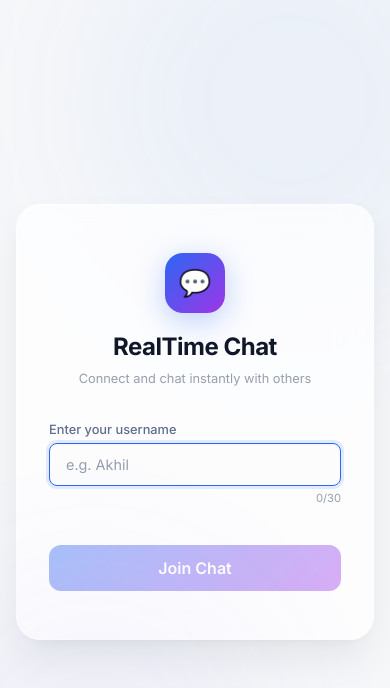
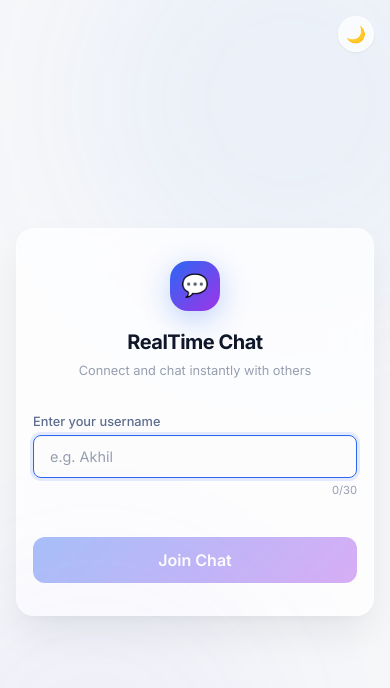
Before and after one commit to parankushamakhil/vedaz_assignment, a React (Vite) app in the folder real-time-chat/client/: page / in a window 390 px wide. Shown: the top 688 px of the page. Built offline with nearby package versions, Linux system fonts and the light colour scheme; no server answers.

Commit message:
added compatibility for phones and tablets

```diff
--- a/real-time-chat/client/src/components/Header/Header.jsx
+++ b/real-time-chat/client/src/components/Header/Header.jsx
@@ -1,9 +1,20 @@
+import { useState, useEffect } from 'react';
 import { useChatContext } from '../../context/ChatContext';
 import ConnectionStatus from '../Common/ConnectionStatus';
 import styles from './Header.module.css';
 
 const Header = ({ onToggleSidebar }) => {
   const { currentUser, connectionStatus, logout } = useChatContext();
+  const [darkMode, setDarkMode] = useState(() => {
+    return localStorage.getItem('theme') === 'dark';
+  });
+
+  useEffect(() => {
+    document.documentElement.setAttribute('data-theme', darkMode ? 'dark' : 'light');
+    localStorage.setItem('theme', darkMode ? 'dark' : 'light');
+  }, [darkMode]);
+
+  const toggleTheme = () => setDarkMode((prev) => !prev);
 
   return (
     <header className={styles.header} role="banner">
@@ -24,10 +35,25 @@ const Header = ({ onToggleSidebar }) => {
 
       <div className={styles.right}>
         <ConnectionStatus status={connectionStatus} />
-        <div className={styles.userInfo}>
-          <span className={styles.userLabel}>Logged in as</span>
-          <span className={styles.username}>{currentUser}</span>
+
+        <div className={styles.userBadge}>
+          <span className={styles.userAvatar}>
+            {currentUser ? currentUser.charAt(0).toUpperCase() : '?'}
+          </span>
+          <span className={styles.userName}>{currentUser}</span>
+          <span className={styles.onlineDot}></span>
         </div>
+
+        <button
+          className={styles.themeToggle}
+          onClick={toggleTheme}
+          aria-label={darkMode ? 'Switch to light mode' : 'Switch to dark mode'}
+          id="theme-toggle-btn"
+          title={darkMode ? 'Light mode' : 'Dark mode'}
+        >
+          <span className={styles.themeIcon}>{darkMode ? '☀️' : '🌙'}</span>
+        </button>
+
         <button
           className={styles.logoutBtn}
           onClick={logout}
--- a/real-time-chat/client/src/components/Header/Header.module.css
+++ b/real-time-chat/client/src/components/Header/Header.module.css
@@ -11,6 +11,7 @@
   position: relative;
   z-index: 10;
   box-shadow: var(--shadow-xs);
+  transition: background 0.3s ease, border-color 0.3s ease;
 }
 
 .left {
@@ -70,26 +71,96 @@
 .right {
   display: flex;
   align-items: center;
-  gap: var(--space-md);
+  gap: var(--space-sm);
 }
 
-.userInfo {
+/* ── User Badge ── */
+.userBadge {
   display: flex;
   align-items: center;
   gap: var(--space-sm);
-  font-size: var(--font-size-sm);
-  color: var(--text-secondary);
+  padding: 4px 12px 4px 4px;
+  background: var(--bg-tertiary);
+  border-radius: var(--radius-full);
+  border: 1px solid var(--border-primary);
+  transition: all var(--transition-fast);
+  position: relative;
 }
 
-.userLabel {
-  color: var(--text-muted);
+.userBadge:hover {
+  background: var(--bg-hover);
+  box-shadow: var(--shadow-sm);
 }
 
-.username {
-  color: var(--text-primary);
-  font-weight: 500;
+.userAvatar {
+  width: 28px;
+  height: 28px;
+  border-radius: 50%;
+  background: var(--accent-gradient);
+  display: flex;
+  align-items: center;
+  justify-content: center;
+  font-size: 12px;
+  font-weight: 700;
+  color: white;
+  flex-shrink: 0;
+  box-shadow: var(--shadow-sm);
 }
 
+.userName {
+  font-size: var(--font-size-sm);
+  font-weight: 600;
+  color: var(--text-primary);
+  max-width: 100px;
+  overflow: hidden;
+  text-overflow: ellipsis;
+  white-space: nowrap;
+}
+
+.onlineDot {
+  width: 8px;
+  height: 8px;
+  border-radius: 50%;
+  background: var(--status-online);
+  box-shadow: 0 0 6px var(--status-online);
+  flex-shrink: 0;
+}
+
+/* ── Theme Toggle ── */
+.themeToggle {
+  width: 36px;
+  height: 36px;
+  border-radius: 50%;
+  display: flex;
+  align-items: center;
+  justify-content: center;
+  background: var(--bg-tertiary);
+  border: 1px solid var(--border-primary);
+  transition: all var(--transition-fast);
+  cursor: pointer;
+}
+
+.themeToggle:hover {
+  background: var(--bg-hover);
+  transform: scale(1.1);
+  box-shadow: var(--shadow-sm);
+}
+
+.themeToggle:active {
+  transform: scale(0.9);
+}
+
+.themeIcon {
+  font-size: 16px;
+  line-height: 1;
+  transition: transform 0.3s ease;
+}
+
+.themeToggle:hover .themeIcon {
+  transform: rotate(20deg);
+}
+
+/* ── Logout Button ── */
 .logoutBtn {
   padding: 6px 16px;
   border-radius: var(--radius-full);
@@ -112,16 +183,45 @@
   transform: translateY(0) scale(0.97);
 }
 
+/* ── Responsive ── */
 @media (max-width: 768px) {
   .header {
-    padding: 0 var(--space-md);
+    padding: 0 var(--space-sm);
+    gap: var(--space-xs);
   }
 
   .menuBtn {
     display: flex;
   }
 
-  .userInfo {
+  .brandName {
     display: none;
   }
+
+  .userName {
+    display: none;
+  }
+
+  .logoutBtn {
+    padding: 5px 10px;
+    font-size: var(--font-size-xs);
+  }
 }
+
+@media (max-width: 480px) {
+  .header {
+    padding: 0 var(--space-xs);
+  }
+
+  .logoutBtn span {
+    display: none;
+  }
+
+  .right {
+    gap: 4px;
+  }
+
+  .userBadge {
+    padding: 3px 8px 3px 3px;
+  }
+}
--- a/real-time-chat/client/src/pages/Login.jsx
+++ b/real-time-chat/client/src/pages/Login.jsx
@@ -1,4 +1,4 @@
-import { useState } from 'react';
+import { useState, useEffect } from 'react';
 import { useChatContext } from '../context/ChatContext';
 import styles from './Login.module.css';
 
@@ -6,6 +6,14 @@ const Login = () => {
   const { joinChat } = useChatContext();
   const [username, setUsername] = useState('');
   const [error, setError] = useState('');
+  const [darkMode, setDarkMode] = useState(() => {
+    return localStorage.getItem('theme') === 'dark';
+  });
+
+  useEffect(() => {
+    document.documentElement.setAttribute('data-theme', darkMode ? 'dark' : 'light');
+    localStorage.setItem('theme', darkMode ? 'dark' : 'light');
+  }, [darkMode]);
 
   const validate = (value) => {
     const trimmed = value.trim();
@@ -41,6 +49,15 @@ const Login = () => {
 
   return (
     <div className={styles.loginPage}>
+      <button
+        className={styles.themeToggle}
+        onClick={() => setDarkMode((prev) => !prev)}
+        aria-label={darkMode ? 'Switch to light mode' : 'Switch to dark mode'}
+        id="login-theme-toggle-btn"
+      >
+        {darkMode ? '☀️' : '🌙'}
+      </button>
+
       <div className={styles.loginCard}>
         <div className={styles.logo}>
           <div className={styles.logoIcon}>💬</div>
--- a/real-time-chat/client/src/pages/Login.module.css
+++ b/real-time-chat/client/src/pages/Login.module.css
@@ -195,3 +195,60 @@
   color: var(--text-muted);
   text-align: right;
 }
+
+/* ── Theme Toggle on Login ── */
+.themeToggle {
+  position: absolute;
+  top: var(--space-lg);
+  right: var(--space-lg);
+  width: 40px;
+  height: 40px;
+  border-radius: 50%;
+  display: flex;
+  align-items: center;
+  justify-content: center;
+  background: var(--glass-bg);
+  backdrop-filter: blur(8px);
+  -webkit-backdrop-filter: blur(8px);
+  border: 1px solid var(--glass-border);
+  font-size: 18px;
+  cursor: pointer;
+  transition: all var(--transition-fast);
+  z-index: 10;
+  box-shadow: var(--shadow-sm);
+}
+
+.themeToggle:hover {
+  transform: scale(1.1) rotate(15deg);
+  box-shadow: var(--shadow-md);
+}
+
+.themeToggle:active {
+  transform: scale(0.9);
+}
+
+/* ── Responsive ── */
+@media (max-width: 480px) {
+  .loginCard {
+    padding: var(--space-xl) var(--space-md);
+    border-radius: var(--radius-lg);
+  }
+
+  .logoIcon {
+    width: 50px;
+    height: 50px;
+    font-size: 22px;
+  }
+
+  .logoTitle {
+    font-size: var(--font-size-lg);
+  }
+
+  .themeToggle {
+    top: var(--space-md);
+    right: var(--space-md);
+    width: 36px;
+    height: 36px;
+    font-size: 16px;
+  }
+}
--- a/real-time-chat/client/src/styles/globals.css
+++ b/real-time-chat/client/src/styles/globals.css
@@ -100,6 +100,54 @@
   --input-height: 72px;
 }
 
+/* ── Dark Theme — Inverted φ-lightness: 8% → 11% → 14% → 18% → 22% ── */
+[data-theme="dark"] {
+  --bg-primary: hsl(222, 30%, 8%);
+  --bg-secondary: hsl(222, 28%, 11%);
+  --bg-tertiary: hsl(222, 25%, 14%);
+  --bg-surface: hsl(222, 30%, 8%);
+  --bg-hover: hsl(222, 22%, 18%);
+  --bg-active: hsl(222, 20%, 22%);
+
+  --glass-bg: rgba(15, 20, 35, 0.75);
+  --glass-border: rgba(255, 255, 255, 0.08);
+
+  --accent-primary: hsl(222, 89%, 62%);
+  --accent-secondary: hsl(222, 89%, 72%);
+  --accent-glow: hsla(222, 89%, 62%, 0.15);
+  --accent-gradient: linear-gradient(135deg, hsl(222, 89%, 62%), hsl(275, 80%, 62%));
+  --accent-gradient-hover: linear-gradient(135deg, hsl(222, 89%, 56%), hsl(275, 80%, 56%));
+
+  --text-primary: hsl(222, 20%, 93%);
+  --text-secondary: hsl(222, 14%, 64%);
+  --text-muted: hsl(222, 10%, 45%);
+  --text-inverse: hsl(222, 30%, 8%);
+
+  --bubble-own: linear-gradient(135deg, hsl(222, 89%, 52%) 0%, hsl(275, 75%, 50%) 100%);
+  --bubble-own-flat: hsl(222, 89%, 52%);
+  --bubble-own-text: #ffffff;
+  --bubble-other: hsl(222, 25%, 14%);
+  --bubble-other-text: hsl(222, 20%, 93%);
+
+  --status-online: hsl(142, 71%, 50%);
+  --status-connecting: hsl(38, 92%, 55%);
+  --status-offline: hsl(222, 10%, 45%);
+  --color-success: hsl(142, 71%, 50%);
+
+  --border-primary: hsla(222, 20%, 25%, 0.6);
+  --border-secondary: hsla(222, 18%, 18%, 0.8);
+  --border-accent: hsla(222, 89%, 62%, 0.2);
+
+  --shadow-xs: 0 1px 2px hsla(222, 47%, 3%, 0.2);
+  --shadow-sm: 0 1px 3px hsla(222, 47%, 3%, 0.25), 0 1px 2px hsla(222, 47%, 3%, 0.2);
+  --shadow-md: 0 4px 6px -1px hsla(222, 47%, 3%, 0.3), 0 2px 4px -2px hsla(222, 47%, 3%, 0.25);
+  --shadow-lg: 0 10px 25px -3px hsla(222, 47%, 3%, 0.35), 0 4px 10px -4px hsla(222, 47%, 3%, 0.25);
+  --shadow-xl: 0 20px 40px -5px hsla(222, 47%, 3%, 0.4), 0 8px 16px -8px hsla(222, 47%, 3%, 0.3);
+  --shadow-glow: 0 4px 14px hsla(222, 89%, 62%, 0.2);
+  --shadow-glow-lg: 0 8px 30px hsla(222, 89%, 62%, 0.25);
+  --shadow-inset: inset 0 1px 2px hsla(222, 47%, 3%, 0.2);
+}
+
 /* ── Reset ── */
 *,
 *::before,
@@ -113,6 +161,7 @@ html {
   font-size: 16px;
   -webkit-font-smoothing: antialiased;
   -moz-osx-font-smoothing: grayscale;
+  color-scheme: light dark;
 }
 
 body {
@@ -122,6 +171,7 @@ body {
   line-height: 1.5;
   min-height: 100vh;
   overflow: hidden;
+  transition: background-color 0.3s ease, color 0.3s ease;
 }
 
 #root {
```
